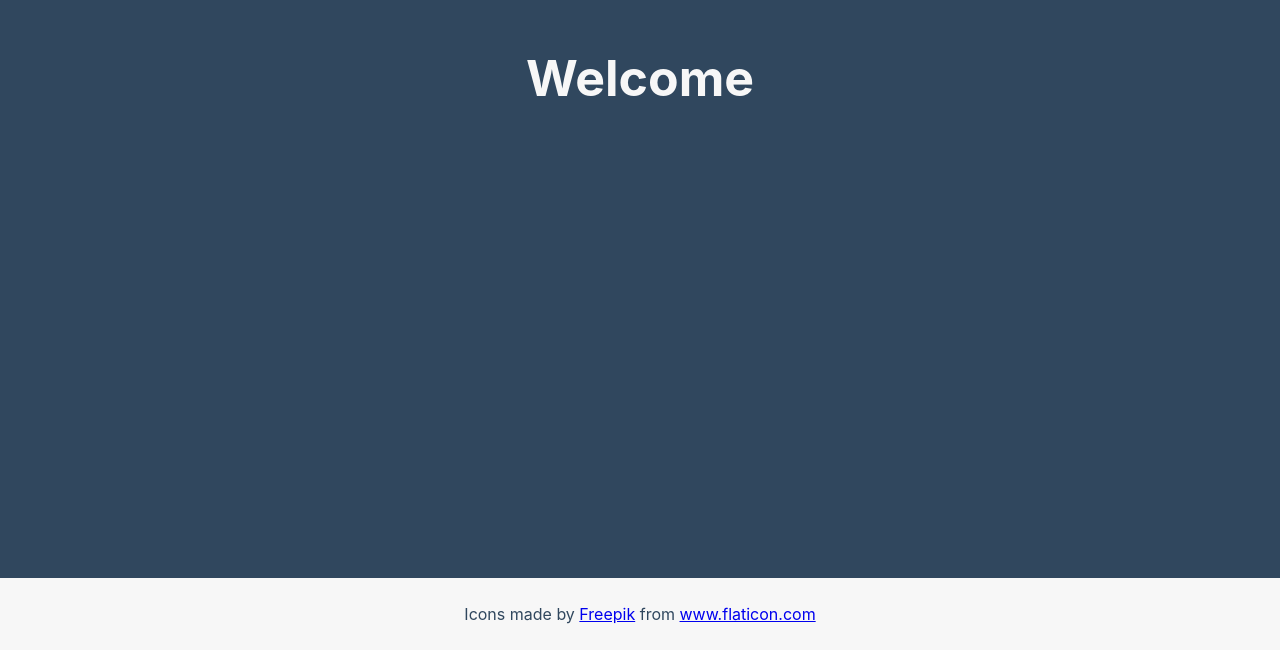
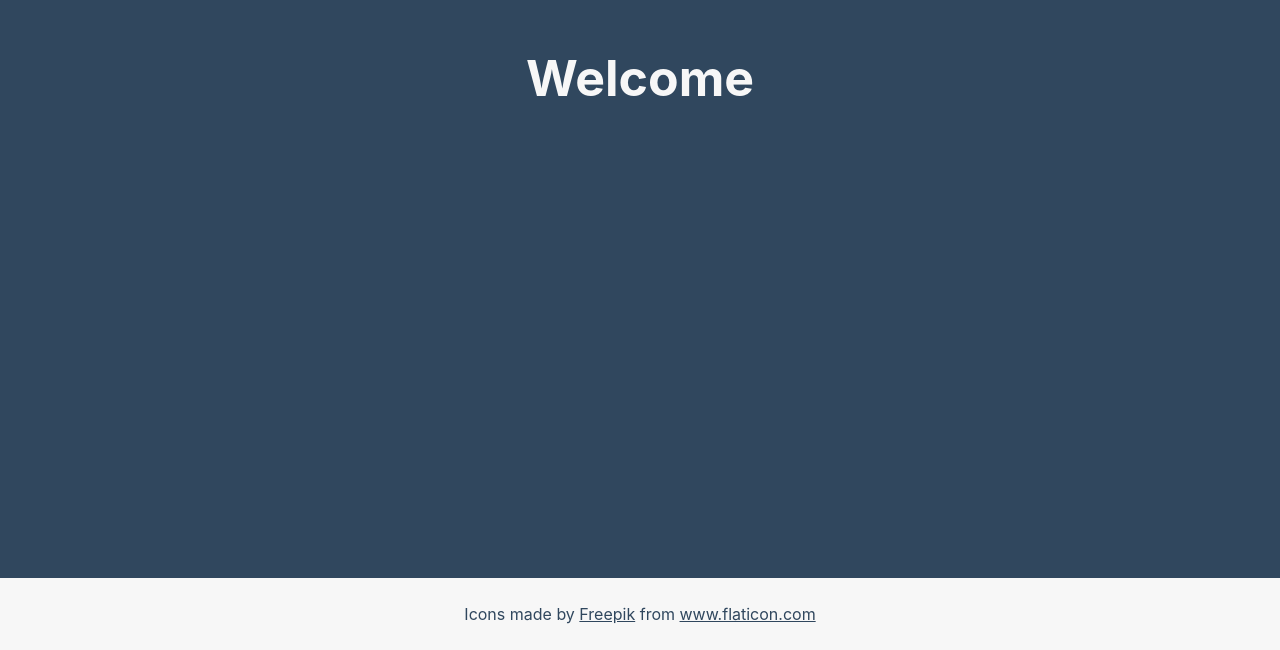
Before and after one commit to carobarstad/IT2810-project-2, a React (Create React App) app in the folder kunstutstilling/: page / in a window 1280 px wide. Shown: the part 222-872 px from the top of the page. Built offline with nearby package versions, Linux system fonts and the light colour scheme; no server answers.

Commit message:
Fixed color for links on the webpage

```diff
--- a/kunstutstilling/src/components/ThemeContext.tsx
+++ b/kunstutstilling/src/components/ThemeContext.tsx
@@ -53,7 +53,7 @@ const lightTheme : Array<string> = [
     '--boxColor: #fff',
     '--buttonColor: #f7f7f7',
     '--buttonHover: #f0f0f0',
-    '--boxShadowColor: rgba(0, 64, 128, 0.2)'
+    '--boxShadowColor: rgba(0, 64, 128, 0.2)',
 ]
 
 const darkTheme : Array<string> = [
@@ -63,5 +63,5 @@ const darkTheme : Array<string> = [
     '--boxColor: #303030',
     '--buttonColor: #454545',
     '--buttonHover: #535353',
-    '--boxShadowColor: rgba(30, 30, 30, 1)'
+    '--boxShadowColor: rgba(30, 30, 30, 1)',
 ]
--- a/kunstutstilling/src/css/components.css
+++ b/kunstutstilling/src/css/components.css
@@ -5,7 +5,7 @@
     --boxColor: #fff;
     --buttonColor: #f7f7f7;
     --buttonHover: #f0f0f0;
-    --boxShadowColor: rgba(0, 64, 128, 0.2)
+    --boxShadowColor: rgba(0, 64, 128, 0.2);
 }
 
 body {
@@ -30,6 +30,13 @@ p{
   color: var(--text);
 }
 
+a{
+  color: var(--text);
+}
+
+a:visited{
+  color: var(--text);
+}
 .OpeningScreen{
     width: 100%;
     height: 100vh;
```
